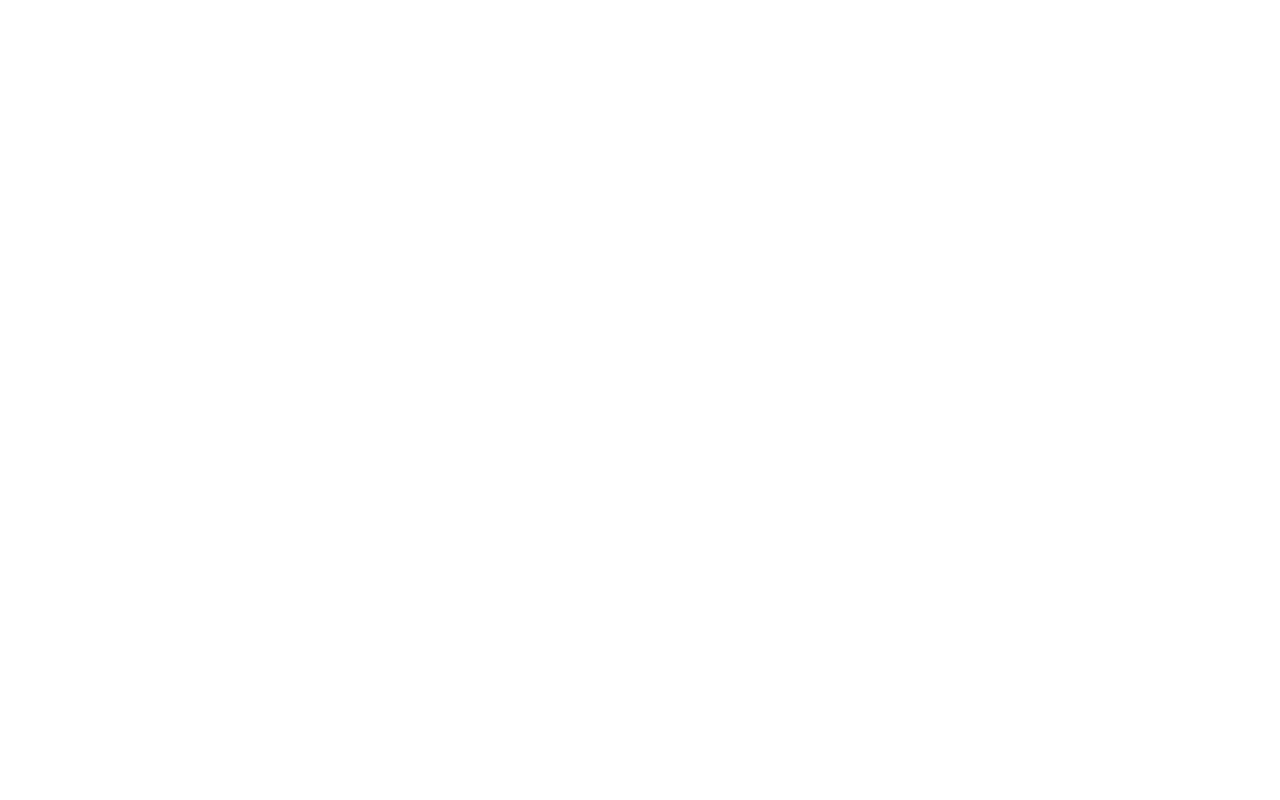
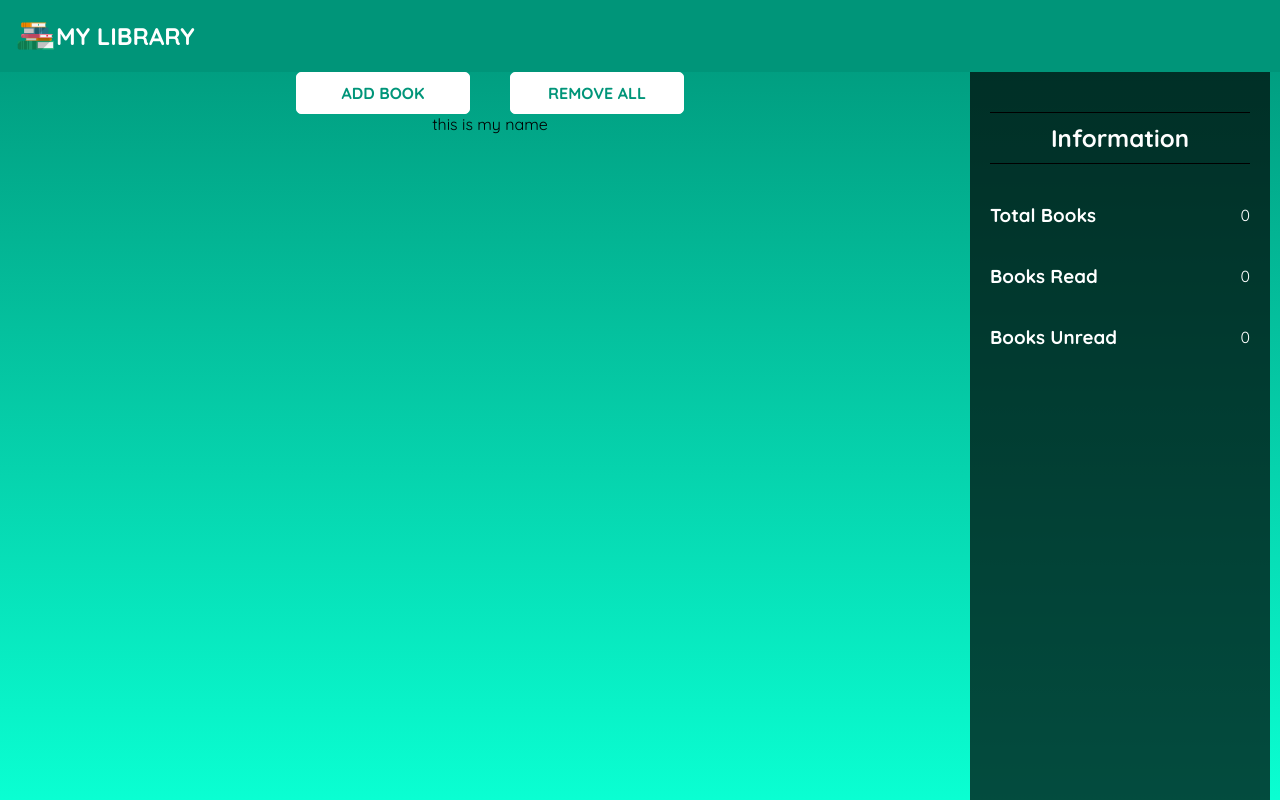
Before and after one commit to Habidoye97/library, a plain HTML site: page index.html in a window 1280 px wide. Drawn offline with Linux system fonts and the light colour scheme.

Commit message:
Create the necessary html and css for the project

```diff
--- a/index.html
+++ b/index.html
@@ -5,11 +5,67 @@
   <meta http-equiv="X-UA-Compatible" content="IE=edge">
   <meta name="viewport" content="width=device-width, initial-scale=1.0">
   <link rel="preconnect" href="https://fonts.googleapis.com">
-  <link href="https://fonts.googleapis.com/css2?family=Roboto:ital,wght@0,300;0,400;0,500;0,700;0,900;1,100&display=swap" rel="stylesheet">
+  <link href="https://fonts.googleapis.com/css2?family=Poppins:ital,wght@0,200;0,300;0,400;0,500;0,600;0,700;0,800;1,100;1,200&family=Roboto:ital,wght@0,300;0,400;0,500;0,700;0,900;1,100&display=swap" rel="stylesheet">
+  <link href="https://fonts.googleapis.com/css2?family=Quicksand:wght@300;400;500;600;700&display=swap" rel="stylesheet">
   <link rel="stylesheet" href="style.css">
   <title>Library</title>
 </head>
 <body>
-
+  <header>
+    <section class="header-section">
+      <div class="title">
+        <img class="title-logo" src="assets\library-favicon.png" alt="My library Logo">
+        <h2>My Library</h2>
+      </div>
+    </section>
+  </header>
+  <main>
+    <section class="col-my-library-books">
+      <div class="add-remove-btn">
+        <button>Add Book</button>
+        <button>Remove All</button>
+      </div>
+      <div class="added-books">this is my name</div>
+    </section>
+    <section class="col-input-container">
+      <div class="form-container">
+        <form action="submit">
+          <h2>Add New Book</h2>
+          <div class="input-block">
+            <input type="text" class="input title" id="book-title" required>
+            <span class="placeholder">What is the title of the Book?</span>
+          </div>
+          <div class="input-block">
+            <input type="text" class="input name" id="book-name" required>
+            <span class="placeholder">Who is the Author of the Book?</span>
+          </div>
+          <div class="input-block">
+            <input type="text" class="input pages" id="book-pages" required>
+            <span class="placeholder">How many page are in the book?</span>
+          </div>
+          <label class="checkbox">
+            <input type="checkbox" name="checkbox" class="status">
+            <span>I have already read the Book!</span>
+          </label><br>
+          <button>Submit</button>
+        </form>
+      </div>
+    </section>
+    <aside class="col-my-library-info">
+      <h1>Information</h1>
+      <div class="info total-book">
+        <h3>Total Books</h3>
+        <span>0</span>
+      </div>
+      <div class="info book-read">
+        <h3>Books Read</h3>
+        <span>0</span>
+      </div>
+      <div class="info book-unread">
+        <h3>Books Unread</h3>
+        <span>0</span>
+      </div>
+    </aside>
+  </main>
 </body>
 </html>
--- a/style.css
+++ b/style.css
@@ -1,6 +1,175 @@
+:root {
+  --header-bg-color: #009579;
+  --body-bg: #0affd2;
+  --input-container-bg: rgba(0, 0, 0, 0.7);
+  --submit-bg: #fff;
+  --submit-bg-hover: #000;
+  --library-info-bg: rgba(66, 66, 66, 0.95);
+}
 body {
   margin: 0;
   padding: 0;
   border: 0;
-  font-family: 'Roboto', sans-serif;
+  height: 100vh;
+  font-family: 'Quicksand', sans-serif;
+  box-sizing: border-box;
 }
+
+header {
+  width: 100%;
+  height: 72px;
+  background: var(--header-bg-color);
+  position: fixed;
+  top: 0;
+  left: 0;
+  z-index: 1;
+  box-sizing: border-box;
+}
+
+.header-section {
+  width: 100%;
+  height: 100%;
+  padding: 16px;
+  box-sizing: border-box;
+}
+
+.title {
+  height: 100%;
+  display: flex;
+  align-items: center;
+  color: white;
+  text-transform: uppercase;
+}
+
+.title-logo {
+  height: 100%;
+}
+
+main {
+  padding: 72px 10px 0 10px;
+  min-height: 100vh;
+  background: linear-gradient(var(--header-bg-color), var(--body-bg));
+  display: flex;
+  justify-content: space-between;
+  box-sizing: inherit;
+}
+
+.col-my-library-books {
+  width: calc(100% - 300px);
+  display: flex;
+  flex-direction: column;
+  align-items: center;
+}
+
+.add-remove-btn {
+  display: flex;
+
+}
+
+.add-remove-btn button {
+  margin: 0 20px;
+}
+
+.col-input-container {
+  width: 100%;
+  height: 100vh;
+  position: fixed;
+  top: 0;
+  left: 0;
+  z-index: 2;
+  display: none;
+  justify-content: center;
+  align-items: center;
+  background-color: var(--input-container-bg);
+}
+
+.form-container {
+  width: 400px;
+  padding: 30px;
+  background: var(--header-bg-color);
+  display: flex;
+  align-items: center;
+  justify-content: center;
+  box-sizing: border-box;
+  border-radius: 10px;
+}
+
+form {
+  font-family: inherit;
+  width: 100%;
+  height: 100%;
+  color: var(--submit-bg);
+}
+
+.input-block {
+  width: 100%;
+  margin: 25px 0;
+}
+
+.input-block input[type="text"] {
+  width: 100%;
+  line-height: 1.15em;
+  font-size: 100%;
+  background: transparent;
+  outline: none;
+  border: none;
+  border-bottom: 1px solid #fff;
+  color: inherit;
+  text-transform: none;
+}
+
+.checkbox {
+  display: block;
+  margin-top: 20px;
+}
+
+button {
+  background: var(--submit-bg);
+  padding: 10px 16px;
+  color: var(--header-bg-color);
+  text-transform: uppercase;
+  font-weight: 700;
+  outline: none;
+  border: 1px solid var(--submit-bg);
+  border-radius: 5px;
+  cursor: pointer;
+  font-size: 1rem;
+  font-family: inherit;
+  transition: background 2s, color 2s;
+  display: block;
+  margin: auto;
+  width: 140px;
+  box-sizing: inherit;
+}
+
+form h2 {
+  text-align: center;
+  color: var(--submit-bg);
+}
+
+button:hover {
+  background: transparent;
+  color: var(--submit-bg-hover);
+}
+
+.col-my-library-info {
+  width: 300px;
+  background-color: var(--input-container-bg);
+  padding: 20px;
+  box-sizing: inherit;
+  color: white;
+}
+
+.col-my-library-info  h1 {
+  border-bottom: 1px solid;
+  border-top: 1px solid;
+  padding: 10px 0;
+  text-align: center;
+  border-color: var(--submit-bg-hover);
+}
+
+.info {
+  display: flex;
+  justify-content: space-between;
+  align-items: center;
+}
```
Also changed, not shown: assets/automacy.png (added), assets/library-favicon.png (added), assets/library1.png (added).
